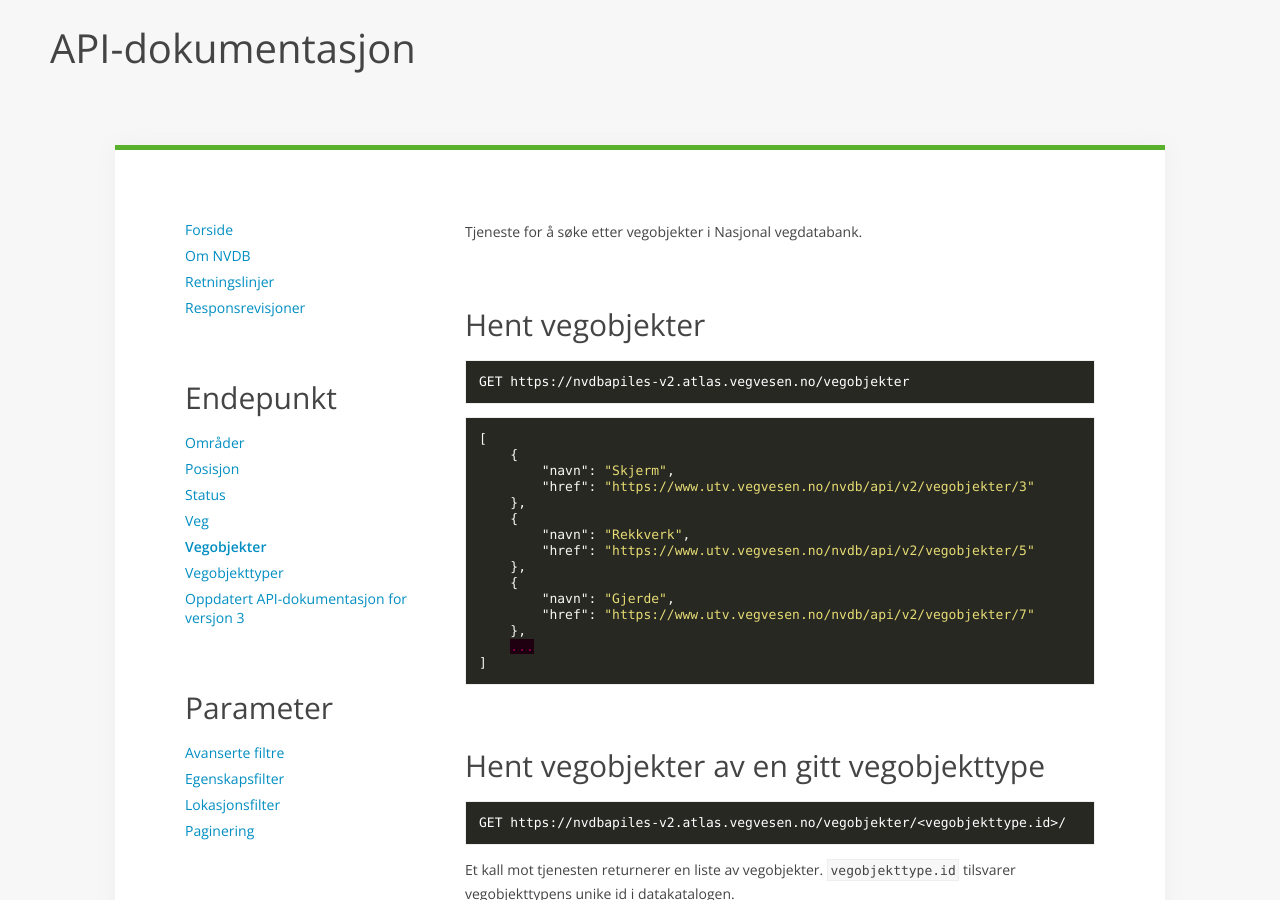
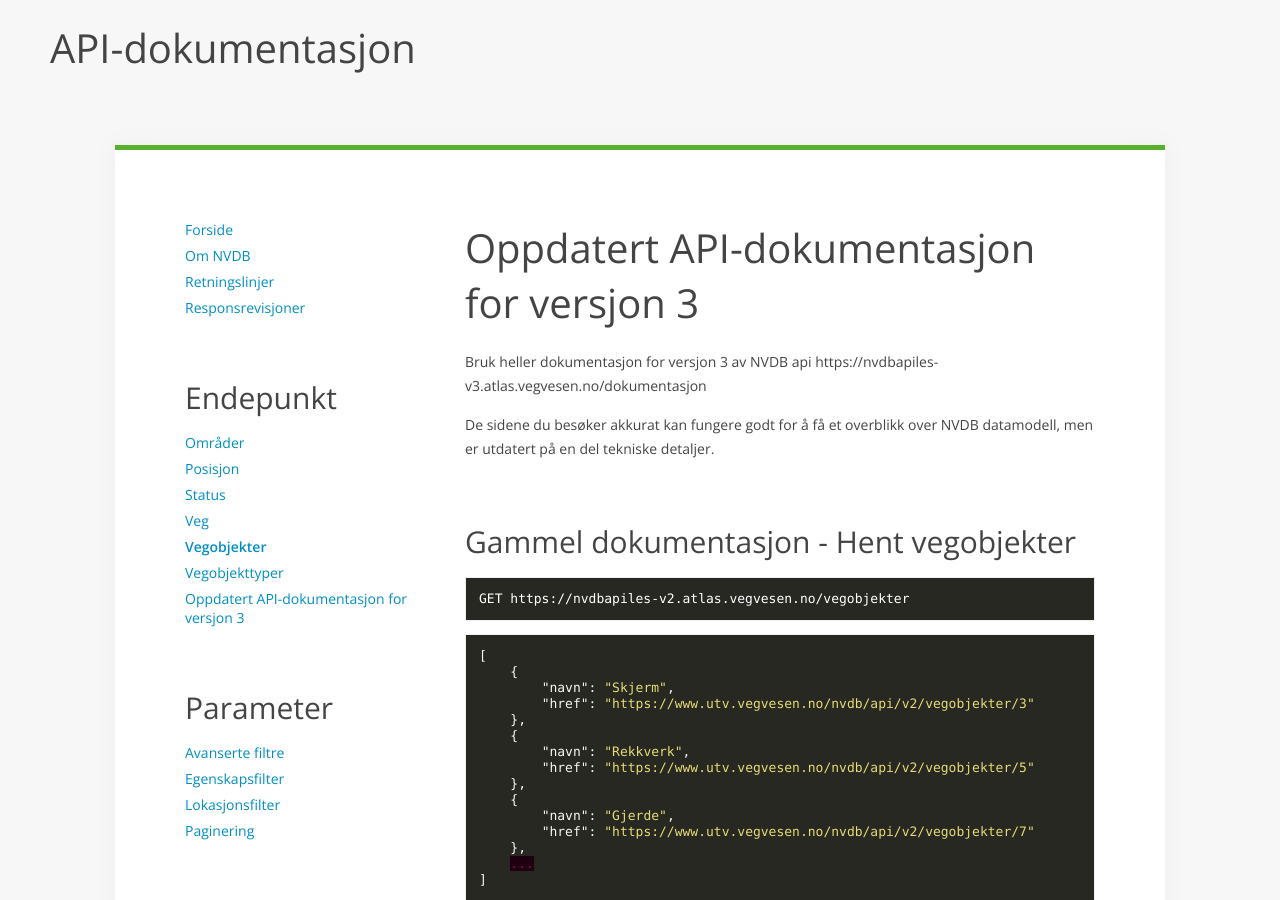
Before and after one commit to nvdb-vegdata/apidokumentasjon, a Jekyll site: the page built from endepunkt/vegobjekter.md, in a window 1280 px wide and 900 px high. Built offline with Jekyll 4.4.1, drawn with Linux system fonts in a browser that asks for light colours; our own code applies the rules of GitHub Pages for plain Markdown files.

Commit message:
Update vegobjekter.md

````diff
--- a/endepunkt/vegobjekter.md
+++ b/endepunkt/vegobjekter.md
@@ -3,10 +3,12 @@
 category: endepunkt
 ---
 
+# Oppdatert API-dokumentasjon for versjon 3
+Bruk heller dokumentasjon for versjon 3 av NVDB api https://nvdbapiles-v3.atlas.vegvesen.no/dokumentasjon
 
-Tjeneste for å søke etter vegobjekter i Nasjonal vegdatabank.
+De sidene du besøker akkurat kan fungere godt for å få et overblikk over NVDB datamodell, men er utdatert på en del tekniske detaljer.
 
-## Hent vegobjekter
+## Gammel dokumentasjon - Hent vegobjekter
 
 ```
 GET https://nvdbapiles-v2.atlas.vegvesen.no/vegobjekter
````
